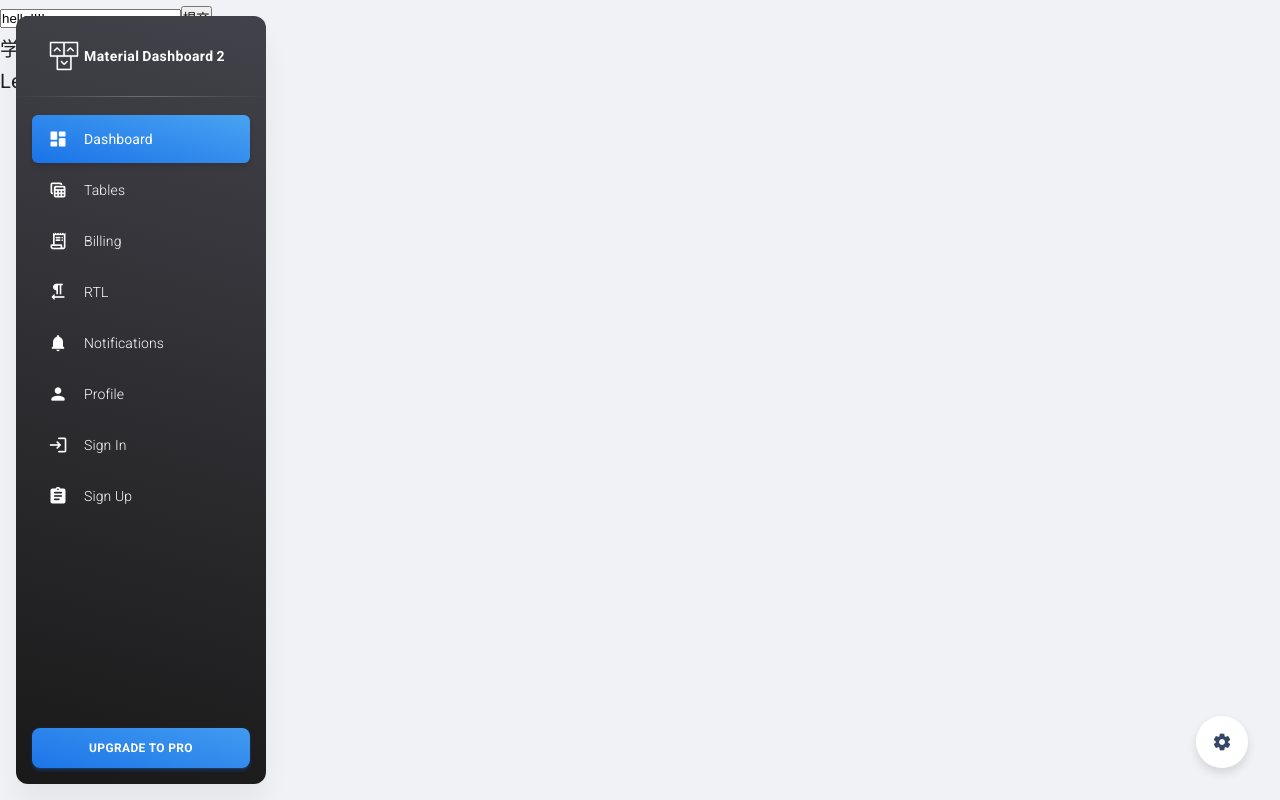
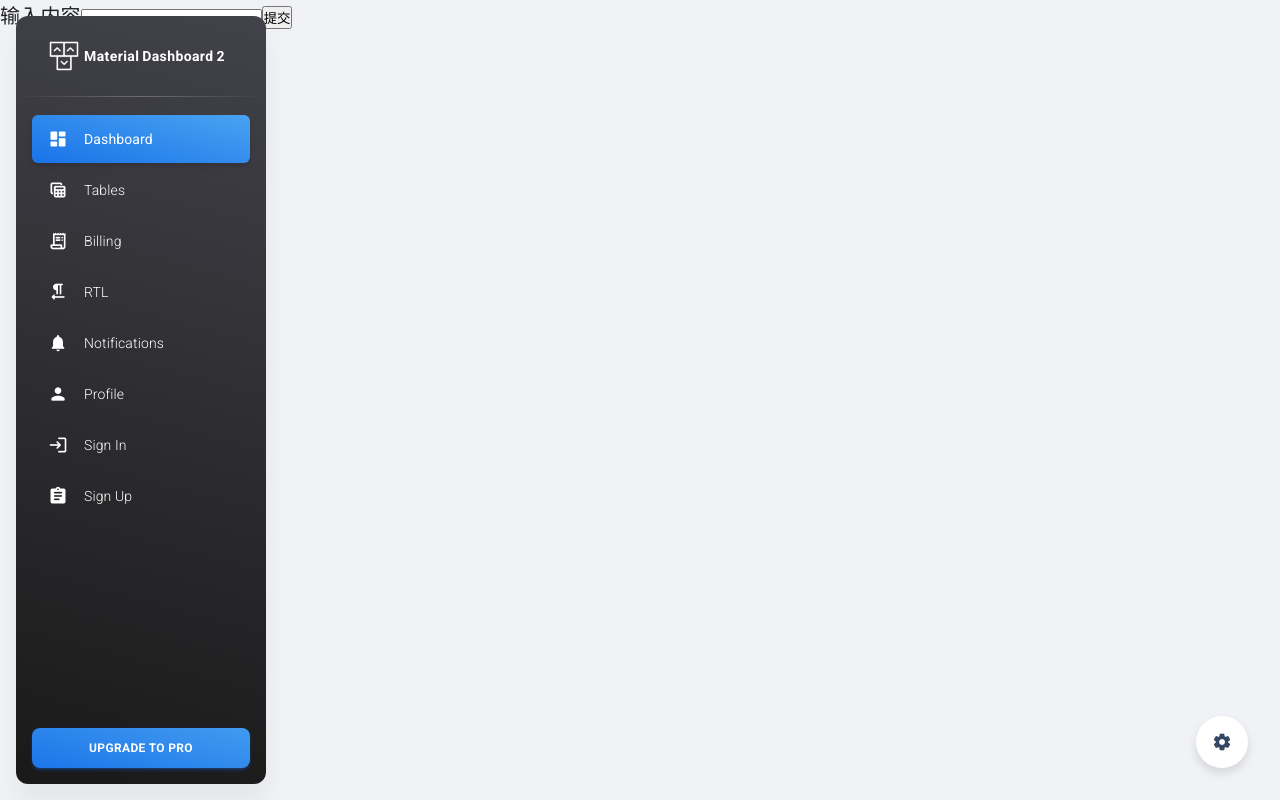
Before and after one commit to EricLi09/desktop-tutorial, a React (Create React App) app: page /dashboard in a window 1280 px wide. Built offline with nearby package versions, Linux system fonts and the light colour scheme.

Commit message:
3月5号

```diff
--- a/src/layouts/dashboard/index.js
+++ b/src/layouts/dashboard/index.js
@@ -1,10 +1,11 @@
 import React, { Component,Fragment } from 'react';
+// import './style.css'
 
 class Dashboard extends Component {
     constructor(props) {
         super(props);
         this.state = {
-            inputValue: 'hello!!!!',
+            inputValue: ' ',
             list: []
         }
     }
@@ -13,15 +14,28 @@ class Dashboard extends Component {
          return (
           <Fragment>
             <div>
+              <label>输入内容</label>
               <input
+              className='input'
               value={this.state.inputValue}
               onChange={this.handleInputChange.bind(this)}
                />
-               <button>提交</button>
+               <button onClick={this.handleBtnClick.bind(this)}>提交</button>
               </div>
               <ul>
-              <li>学英语</li>
-              <li>Learning React</li>
+                {
+                  this.state.list.map
+                  ((item,index) => {
+                    return (
+                    <li
+                    key={index}
+                    onClick={this.handleItemDelete.bind(this, index)}
+                    >
+                      {item}
+                    </li>
+                    )
+                  })
+                }
               </ul>
               </Fragment>
          )
@@ -32,6 +46,22 @@ class Dashboard extends Component {
         inputValue: e.target.value
       })
     }
+    handleItemDelete(index) {
+     const list = [...this.state.list];
+     list.splice(index,1)
+     this.setState({
+      list: list
+     })
+
+     console.log(index);
+    }
+    handleBtnClick() {
+        this.setState({
+          list: [...this.state.list, this.state.inputValue],
+          inputValue:''
+        })
+    }
 }
 
+
 export default Dashboard;
```
